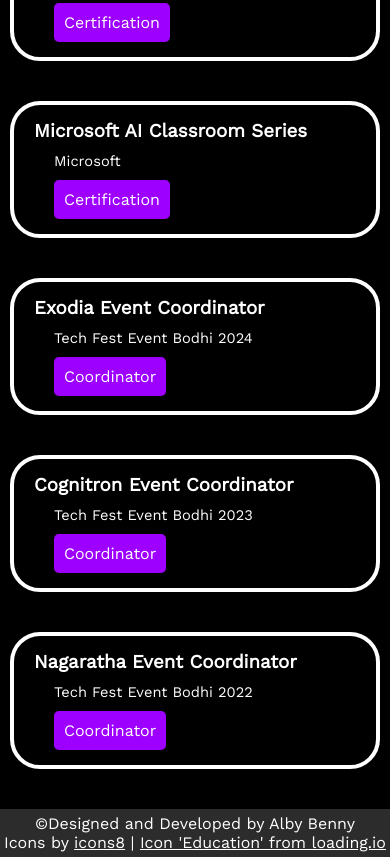
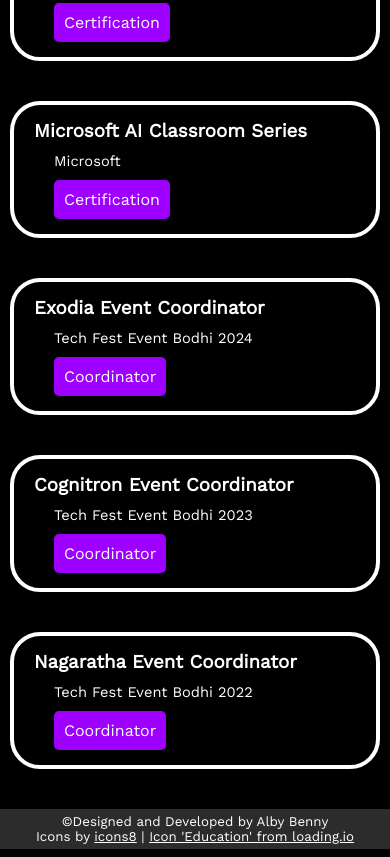
Before and after one commit to alby-benny/Portfolio, a plain HTML site: page index.html in a window 390 px wide. Shown: the part 5164-6021 px from the top of the page. Drawn offline with Linux system fonts and the light colour scheme.

Commit message:
Update style.css

```diff
--- a/css/style.css
+++ b/css/style.css
@@ -674,6 +674,12 @@ body {
     .main-content-project-content-project-technologies-item img{
         height: 20px;
     }
+    .main-footer-content-text1{
+        font-size: 10pt;
+    }
+    .main-footer-content-text2{
+        font-size: 10pt;
+    }
 
 }
 @keyframes slideInFromRight {
```
